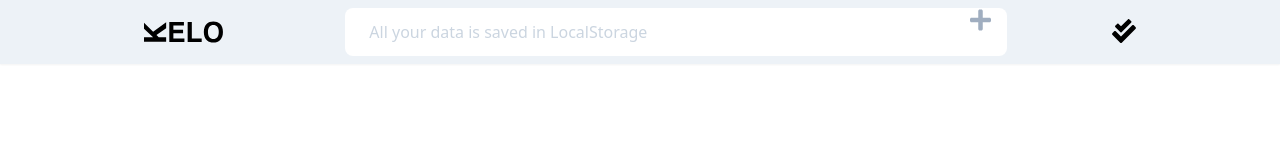
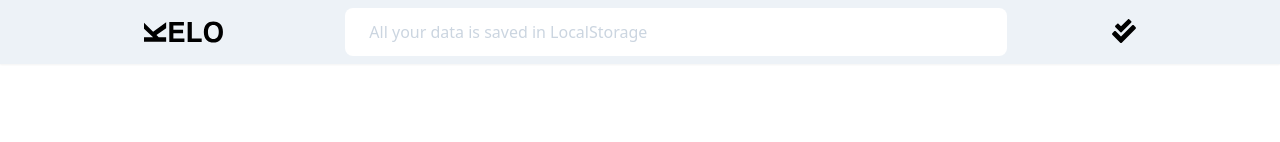
Before and after one commit to rensite/Kelo, a Vue app: page / in a window 1280 px wide. Shown: the top 142 px of the page. Built offline with nearby package versions, Linux system fonts and the light colour scheme; the HTML template or start-up script is replaced by a standard one.

Commit message:
Fixes input button positions

```diff
--- a/src/components/Header.vue
+++ b/src/components/Header.vue
@@ -22,9 +22,9 @@
           ref="title"
           tabindex="0"
           placeholder="All your data is saved in LocalStorage"
-          class="input w-full px-5 py-3 md:px-6 md:py-3 rounded-0 md:rounded-lg pr-12 border-t-2 border-b-2 md:border-0"
+          class="input w-full pl-5 pr-10 py-3 md:pl-6 md:pr-12 md:py-3 rounded-0 md:rounded-lg border-t-2 border-b-2 md:border-0"
         />
-        <button class="button absolute flex top-0 right-0 bg-gray-300 md:bg-transparent h-full px-4 ">
+        <button v-if="taskTitle.length" class="button absolute flex items-center top-0 right-0 bg-gray-300 md:bg-transparent h-full px-4 ">
           <font-awesome-icon
             icon="plus"
             class="text-2xl text-gray-800 md:text-gray-500 hover:text-gray-800"
@@ -68,8 +68,10 @@ export default {
   },
   methods: {
     createTask () {
-      this.$emit('create-task', this.taskTitle);
-      this.clearTask();
+      if (this.taskTitle.length) {
+        this.$emit('create-task', this.taskTitle);
+        this.clearTask();
+      }
     },
     clearTask () {
       this.taskTitle = '';
```
